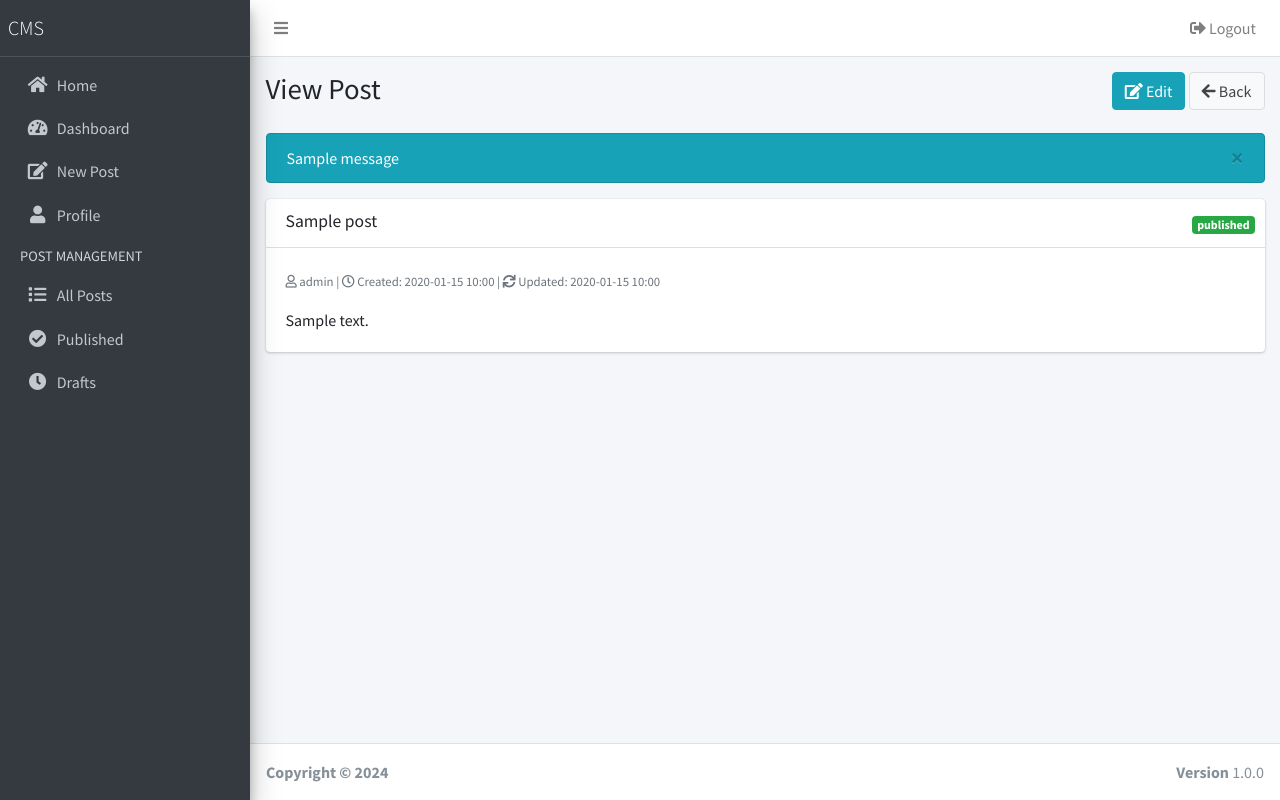
After one commit to Delviahiva06/Content-Management-Sederhana, a Flask app: page /admin/post/1/view in a window 1280 px wide. The commit adds this page. Run offline with Flask 3, Linux system fonts and the light colour scheme; a user stored in the database is signed in; tables that the repository leaves empty hold one stand-in row (values such as "Sample post"); one stand-in notice (Sample message) is shown; some libraries are stand-ins or nearby versions.

Commit message:
Menambahkan beberapa halaman web baru
Menambahkan edit post html, profile html, viewpost html

```diff
--- a/app.py
+++ b/app.py
@@ -1,9 +1,10 @@
-from flask import Flask, render_template, request, redirect, url_for, flash
+from flask import Flask, render_template, request, redirect, url_for, flash, abort
 from flask_sqlalchemy import SQLAlchemy
 from flask_login import LoginManager, UserMixin, login_user, login_required, logout_user, current_user
 from werkzeug.security import generate_password_hash, check_password_hash
 from datetime import datetime
 import os
+from functools import wraps
 
 app = Flask(__name__)
 app.config['SECRET_KEY'] = 'your-secret-key-here'
@@ -14,6 +15,16 @@ db = SQLAlchemy(app)
 login_manager = LoginManager()
 login_manager.init_app(app)
 login_manager.login_view = 'login'
+
+# Custom decorator untuk mengecek admin
+def admin_required(f):
+    @wraps(f)
+    def decorated_function(*args, **kwargs):
+        if not current_user.is_authenticated or not current_user.is_admin:
+            flash('You need to be an admin to access this page.')
+            return redirect(url_for('login'))
+        return f(*args, **kwargs)
+    return decorated_function
 
 # Models
 class User(UserMixin, db.Model):
@@ -45,12 +56,16 @@ def load_user(user_id):
 
 # Routes
 @app.route('/')
+@login_required
 def index():
     posts = Post.query.filter_by(status='published').order_by(Post.created_at.desc()).all()
     return render_template('index.html', posts=posts)
 
 @app.route('/login', methods=['GET', 'POST'])
 def login():
+    if current_user.is_authenticated:
+        return redirect(url_for('admin_dashboard'))
+
     if request.method == 'POST':
         username = request.form.get('username')
         password = request.form.get('password')
@@ -58,30 +73,35 @@ def login():
 
         if user and user.check_password(password):
             login_user(user)
+            next_page = request.args.get('next')
+            if next_page:
+                return redirect(next_page)
             return redirect(url_for('admin_dashboard'))
-        flash('Invalid username or password')
+        flash('Username atau password salah')
     return render_template('login.html')
 
 @app.route('/logout')
 @login_required
 def logout():
     logout_user()
-    return redirect(url_for('index'))
+    return redirect(url_for('login'))
 
 @app.route('/admin')
 @login_required
+@admin_required
 def admin_dashboard():
-    if not current_user.is_admin:
-        return redirect(url_for('index'))
-    posts = Post.query.order_by(Post.created_at.desc()).all()
+    status = request.args.get('status')
+    if status in ['published', 'draft']:
+        posts = Post.query.filter_by(status=status).order_by(Post.created_at.desc()).all()
+    else:
+        posts = Post.query.order_by(Post.created_at.desc()).all()
+
     return render_template('admin/dashboard.html', posts=posts)
 
 @app.route('/admin/post/new', methods=['GET', 'POST'])
 @login_required
+@admin_required
 def new_post():
-    if not current_user.is_admin:
-        return redirect(url_for('index'))
-
     if request.method == 'POST':
         title = request.form.get('title')
         content = request.form.get('content')
@@ -91,10 +111,74 @@ def new_post():
         db.session.add(post)
         db.session.commit()
 
-        flash('Post created successfully!')
+        flash('Post berhasil dibuat!')
         return redirect(url_for('admin_dashboard'))
 
     return render_template('admin/new_post.html')
+
+@app.route('/admin/post/<int:post_id>/edit', methods=['GET', 'POST'])
+@login_required
+@admin_required
+def edit_post(post_id):
+    post = Post.query.get_or_404(post_id)
+
+    if request.method == 'POST':
+        post.title = request.form.get('title')
+        post.content = request.form.get('content')
+        post.status = request.form.get('status', 'draft')
+
+        db.session.commit()
+        flash('Post berhasil diperbarui!')
+        return redirect(url_for('admin_dashboard'))
+
+    return render_template('admin/edit_post.html', post=post)
+
+@app.route('/admin/post/<int:post_id>/view')
+@login_required
+@admin_required
+def view_post(post_id):
+    post = Post.query.get_or_404(post_id)
+    return render_template('admin/view_post.html', post=post)
+
+@app.route('/admin/post/<int:post_id>/delete', methods=['POST'])
+@login_required
+@admin_required
+def delete_post(post_id):
+    post = Post.query.get_or_404(post_id)
+    db.session.delete(post)
+    db.session.commit()
+
+    flash('Post berhasil dihapus!')
+    return redirect(url_for('admin_dashboard'))
+
+@app.route('/admin/profile', methods=['GET', 'POST'])
+@login_required
+@admin_required
+def profile():
+    if request.method == 'POST':
+        current_user.username = request.form.get('username')
+        current_user.email = request.form.get('email')
+
+        current_password = request.form.get('current_password')
+        new_password = request.form.get('new_password')
+        confirm_password = request.form.get('confirm_password')
+
+        if current_password and new_password and confirm_password:
+            if not current_user.check_password(current_password):
+                flash('Password saat ini salah')
+                return redirect(url_for('profile'))
+
+            if new_password != confirm_password:
+                flash('Password baru tidak cocok')
+                return redirect(url_for('profile'))
+
+            current_user.set_password(new_password)
+
+        db.session.commit()
+        flash('Profil berhasil diperbarui!')
+        return redirect(url_for('profile'))
+
+    return render_template('admin/profile.html')
 
 if __name__ == '__main__':
     with app.app_context():
--- /dev/null
+++ b/templates/admin/view_post.html
@@ -0,0 +1,50 @@
+{% extends "base.html" %}
+
+{% block title %}{{ post.title }} - CMS{% endblock %}
+
+{% block content_header %}
+<div class="row mb-2">
+    <div class="col-sm-6">
+        <h1 class="m-0">View Post</h1>
+    </div>
+    <div class="col-sm-6">
+        <div class="float-sm-right">
+            <a href="{{ url_for('edit_post', post_id=post.id) }}" class="btn btn-info">
+                <i class="fas fa-edit"></i> Edit
+            </a>
+            <a href="{{ url_for('admin_dashboard') }}" class="btn btn-default">
+                <i class="fas fa-arrow-left"></i> Back
+            </a>
+        </div>
+    </div>
+</div>
+{% endblock %}
+
+{% block content %}
+<div class="row">
+    <div class="col-12">
+        <div class="card">
+            <div class="card-header">
+                <h3 class="card-title">{{ post.title }}</h3>
+                <div class="card-tools">
+                    <span class="badge badge-{{ 'success' if post.status == 'published' else 'warning' }}">
+                        {{ post.status }}
+                    </span>
+                </div>
+            </div>
+            <div class="card-body">
+                <div class="post-meta mb-3">
+                    <small class="text-muted">
+                        <i class="far fa-user"></i> {{ post.author.username }} |
+                        <i class="far fa-clock"></i> Created: {{ post.created_at.strftime('%Y-%m-%d %H:%M') }} |
+                        <i class="fas fa-sync"></i> Updated: {{ post.updated_at.strftime('%Y-%m-%d %H:%M') }}
+                    </small>
+                </div>
+                <div class="post-content">
+                    {{ post.content|safe }}
+                </div>
+            </div>
+        </div>
+    </div>
+</div>
+{% endblock %}
--- a/templates/base.html
+++ b/templates/base.html
@@ -67,6 +67,31 @@
                             <p>New Post</p>
                         </a>
                     </li>
+                    <li class="nav-item">
+                        <a href="{{ url_for('profile') }}" class="nav-link">
+                            <i class="nav-icon fas fa-user"></i>
+                            <p>Profile</p>
+                        </a>
+                    </li>
+                    <li class="nav-header">POST MANAGEMENT</li>
+                    <li class="nav-item">
+                        <a href="{{ url_for('admin_dashboard') }}" class="nav-link">
+                            <i class="nav-icon fas fa-list"></i>
+                            <p>All Posts</p>
+                        </a>
+                    </li>
+                    <li class="nav-item">
+                        <a href="{{ url_for('admin_dashboard') }}?status=published" class="nav-link">
+                            <i class="nav-icon fas fa-check-circle"></i>
+                            <p>Published</p>
+                        </a>
+                    </li>
+                    <li class="nav-item">
+                        <a href="{{ url_for('admin_dashboard') }}?status=draft" class="nav-link">
+                            <i class="nav-icon fas fa-clock"></i>
+                            <p>Drafts</p>
+                        </a>
+                    </li>
                     {% endif %}
                 </ul>
             </nav>
```
Also changed, not shown: templates/admin/dashboard.html (+12 -4 lines), templates/admin/edit_post.html (added, +41 -0 lines), templates/admin/profile.html (added, +76 -0 lines), templates/login.html (+63 -19 lines), instance/cms.db.
